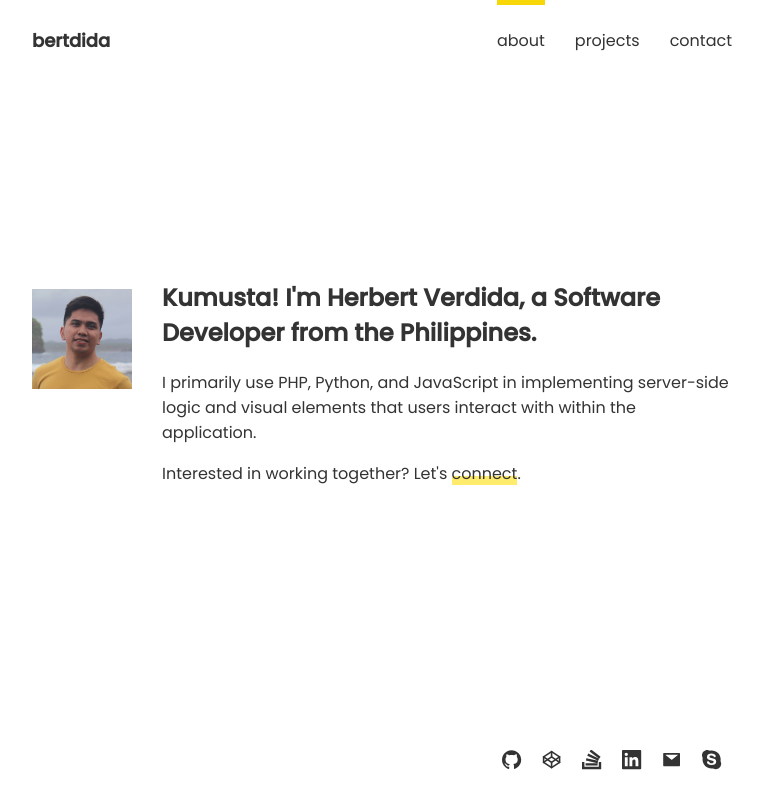
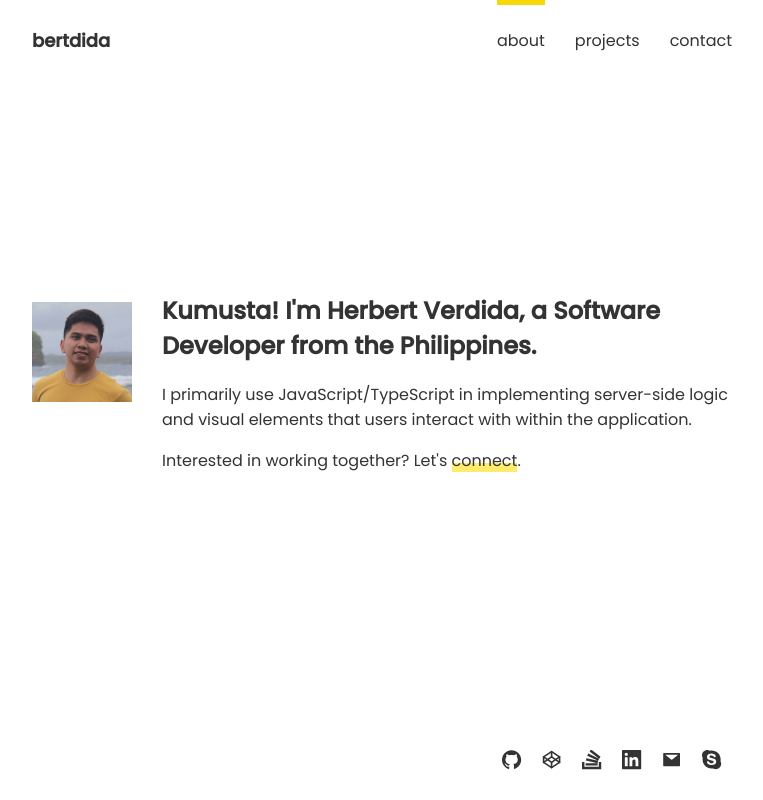
Before and after one commit to bertdida/bertdida.github.io, a React (Create React App) app: page / in a window 1280 px wide. Shown: the whole page, without its empty margins (258-1021 px from the left). Built offline with nearby package versions, Linux system fonts and the light colour scheme.

Commit message:
chore: update intro

```diff
--- a/src/pages/about/About.js
+++ b/src/pages/about/About.js
@@ -21,9 +21,9 @@ export function About() {
           </h2>
 
           <p>
-            I primarily use PHP, Python, and JavaScript in implementing
-            server-side logic and visual elements that users interact with
-            within the application.
+            I primarily use JavaScript/TypeScript in implementing server-side
+            logic and visual elements that users interact with within the
+            application.
           </p>
 
           <p>
```
